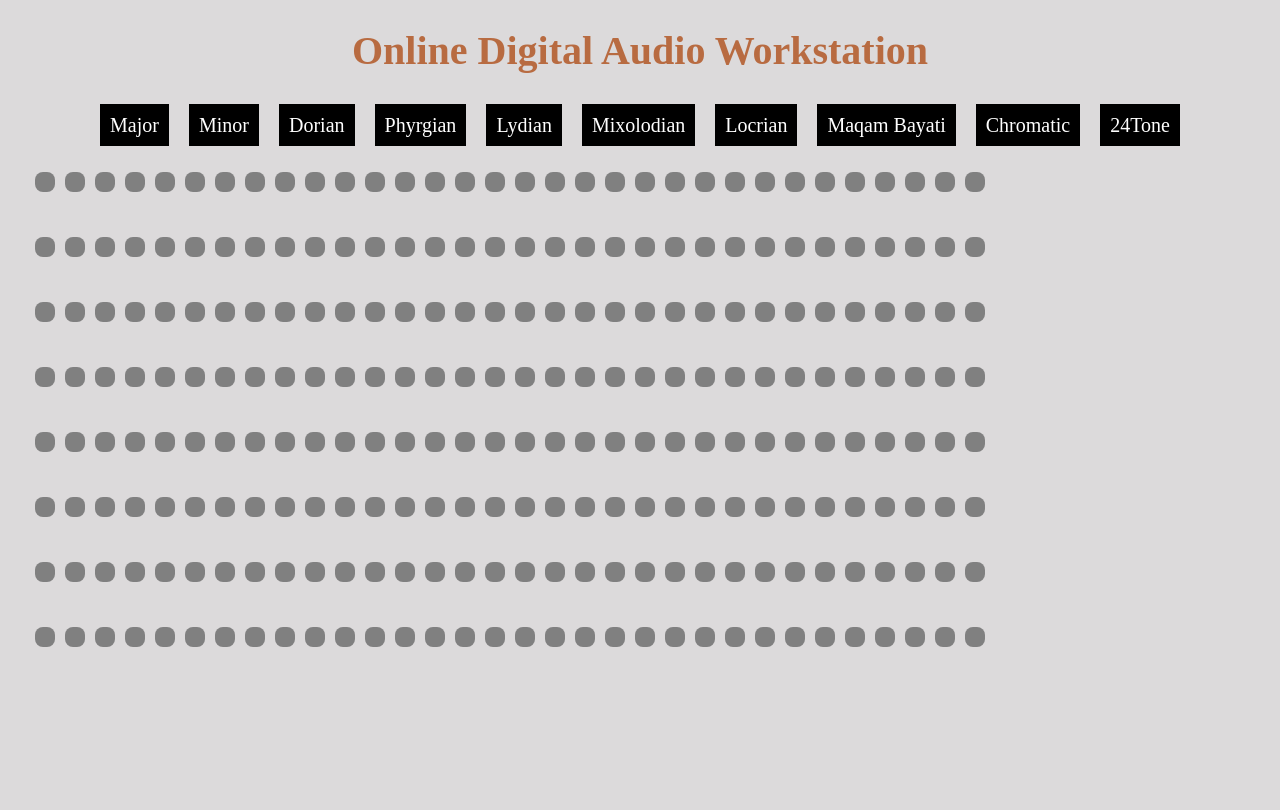
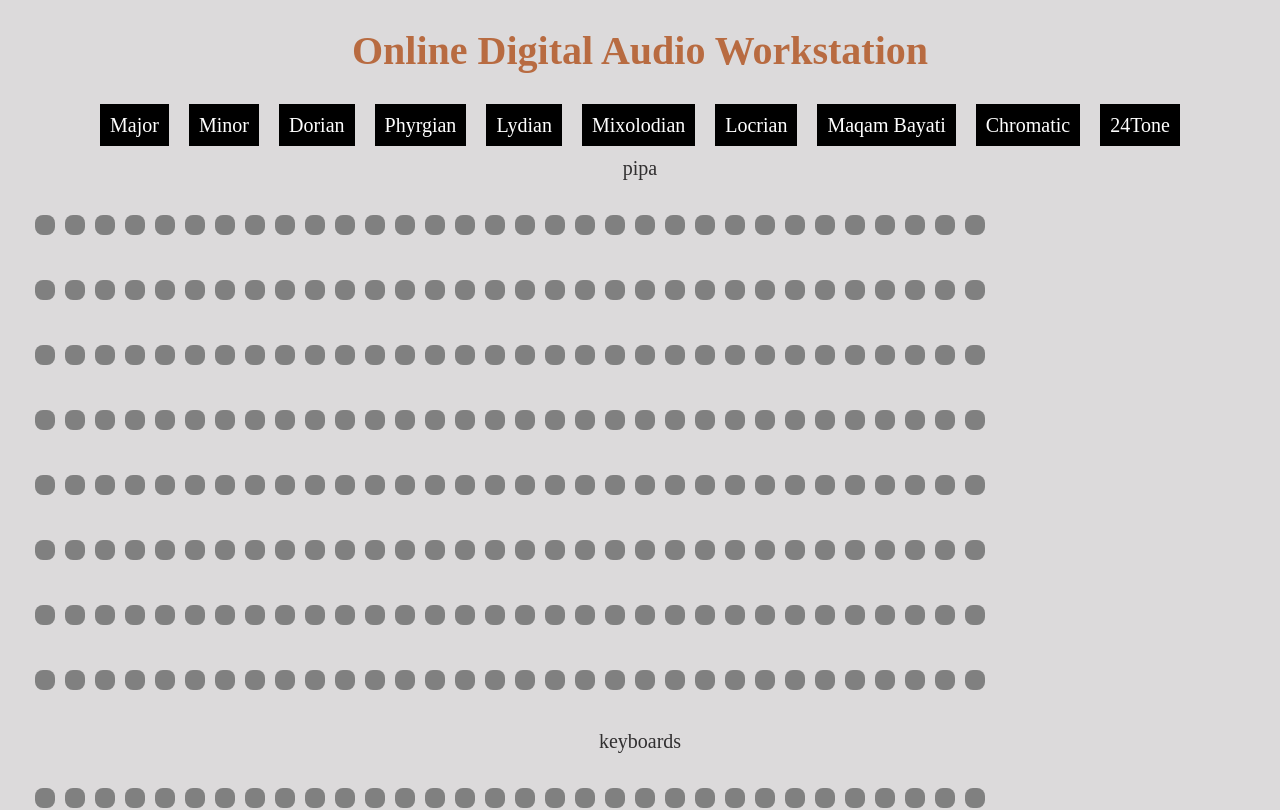
Before and after one commit to DavidVerghese/OnlineDaw, a React (Create React App) app: page /CMajor in a window 1280 px wide. Shown: the top 810 px of the page. Built offline with nearby package versions, Linux system fonts and the light colour scheme; a web font is replaced by a local one.

Commit message:
worked on incorporating buttons

```diff
--- a/src/App.js
+++ b/src/App.js
@@ -5,7 +5,7 @@ import Aos from 'aos';
 import 'aos/dist/aos.css';
 import { useEffect } from 'react';
 import MusicMachineDiatonic from './MusicMachineDiatonic/MusicMachineDiatonic.jsx';
-import MusicMachineDiatonicButtonGrids from './MusicMachineDiatonicButtonGrids/MusicMachineDiatonicButtonGrids.jsx';
+import MusicMachineDiatonicButtons from './MusicMachineDiatonicButtons/MusicMachineDiatonicButtons.jsx';
 import MusicMachineChromatic from './MusicMachineChromatic/MusicMachineChromatic.jsx';
 import MusicMachine24Tone from './MusicMachine24Tone/MusicMachine24Tone.jsx';
 import kickFile from './sounds/drums/kick.wav';
@@ -362,7 +362,7 @@ function App() {
       <Link to="/C24Tone">24Tone</Link>
 
       <Route exact path="/CMajor">
-        <MusicMachineDiatonicButtonGrids  cScaleC5toC4={cMajorC5toC4} cScaleC2toC1={cMajorC2toC1} drumSet={drumSet} beatNumbersPics={ beatNumbersPics} name={"The major scale"} description={majorDescription} Tone={Tone} drums={drums} bass={bassCMajor} organ={organCMajor} violin={violinCMajor} pipa={pipaCMajor} woodkeys={woodkeysCMajor} sinebass={sineBassCMajor} />
+        <MusicMachineDiatonicButtons  cScaleC5toC4={cMajorC5toC4} cScaleC2toC1={cMajorC2toC1} drumSet={drumSet} beatNumbersPics={ beatNumbersPics} name={"The major scale"} description={majorDescription} Tone={Tone} drums={drums} bass={bassCMajor} organ={organCMajor} violin={violinCMajor} pipa={pipaCMajor} woodkeys={woodkeysCMajor} sinebass={sineBassCMajor} />
       </Route>
       <Route exact path="/CMinor">
         <MusicMachineDiatonic   cScaleC5toC4={ cMinorC5toC4} cScaleC2toC1={cMinorC2toC1} drumSet={drumSet} beatNumbersPics={ beatNumbersPics} name={"The minor scale"} description={minorDescription} Tone={Tone} drums={drums} bass={bassCMinor} organ={organCMajor} violin={violinCMajor} pipa={pipaCMinor} woodkeys={woodkeysCMinor} sinebass={sineBassCMinor}/>
--- a/src/MusicMachineDiatonicButtonGrids/MusicMachineDiatonicButtonRows/MusicMachineDiatonicButtonRows.jsx
+++ b/src/MusicMachineDiatonicButtons/MusicMachineDiatonicButtonGrids/MusicMachineDiatonicButtonRows/MusicMachineDiatonicButtonRows.jsx
@@ -1,4 +1,4 @@
-import Button from '../../Buttons/Button.jsx';
+import Button from '../../../Buttons/Button.jsx';
 import './MusicMachineDiatonicButtonRows.css';
 
 function MusicMachineDiatonicButtonRows(props) {
--- /dev/null
+++ b/src/MusicMachineDiatonicButtons/MusicMachineDiatonicButtons.css
@@ -0,0 +1,3 @@
+.instruments-nondisplaydiv {
+  display: none;
+}
--- /dev/null
+++ b/src/MusicMachineDiatonicButtons/MusicMachineDiatonicButtons.jsx
@@ -0,0 +1,16 @@
+import MusicMachineDiatonicButtonGrids from './MusicMachineDiatonicButtonGrids/MusicMachineDiatonicButtonGrids.jsx';
+import './MusicMachineDiatonicButtons.css';
+
+
+function MusicMachineDiatonicButtons(props) {
+  const instruments = ["pipa","keyboards","bass","drums"];
+  return <div>
+    {instruments.map((index) => {
+      return <div>
+         <p>{index}</p>
+       <MusicMachineDiatonicButtonGrids />
+      </div>
+    })}
+    </div>
+}
+export default MusicMachineDiatonicButtons
```
Also changed, not shown: src/MusicMachineDiatonicButtons/MusicMachineDiatonicButtonGrids/MusicMachineDiatonicButtonGrids.jsx (renamed from src/MusicMachineDiatonicButtonGrids/MusicMachineDiatonicButtonGrids.jsx), src/MusicMachineDiatonicButtons/MusicMachineDiatonicButtonGrids/MusicMachineDiatonicButtonRows/MusicMachineDiatonicButtonRows.css (renamed from src/MusicMachineDiatonicButtonGrids/MusicMachineDiatonicButtonRows/MusicMachineDiatonicButtonRows.css).
